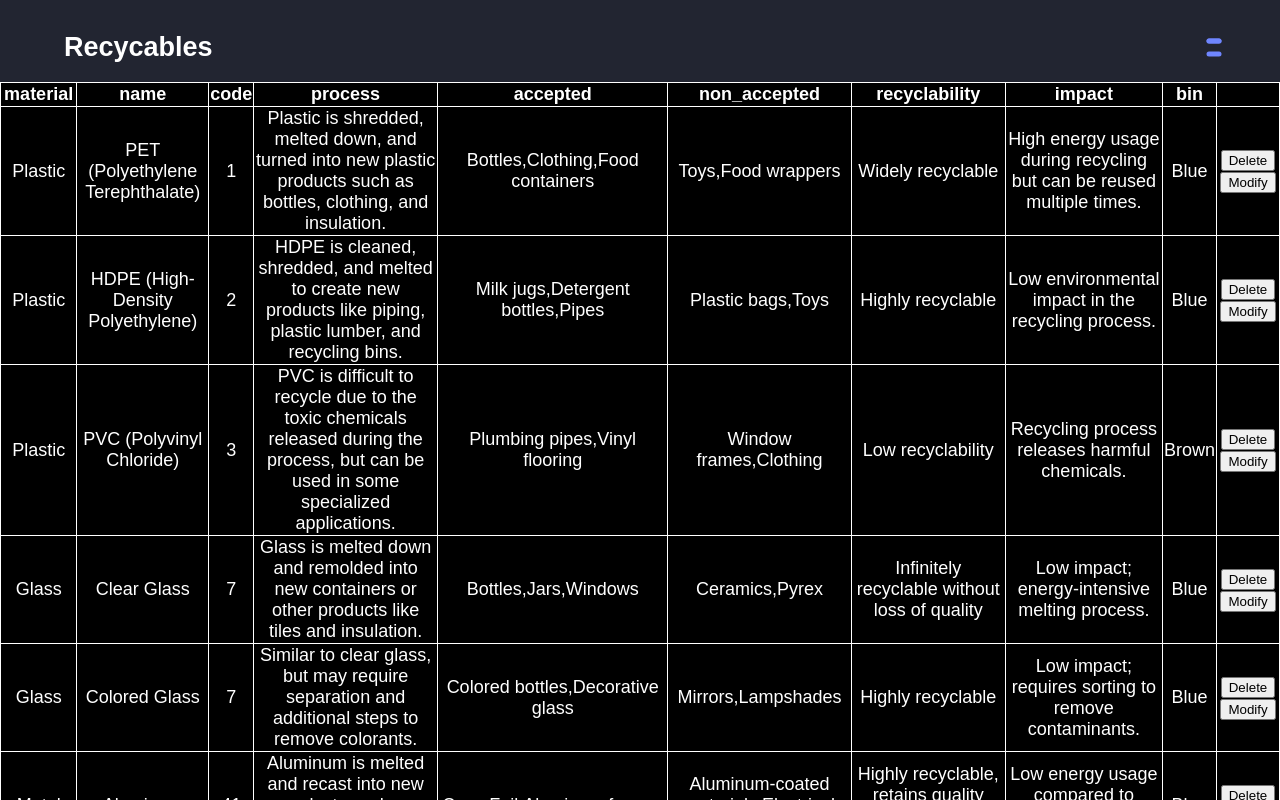
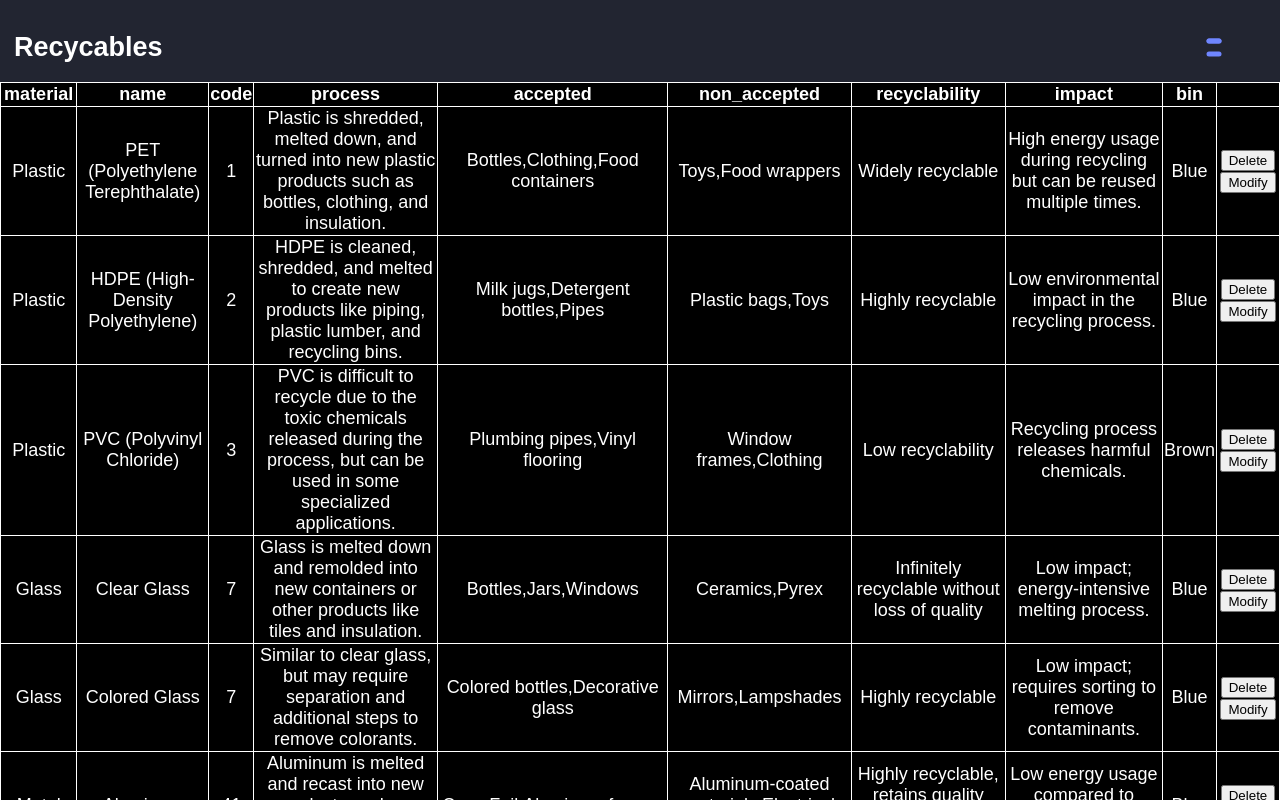
Before and after one commit to MichalSalabura/WebDevCA2, a plain HTML site: page index.html in a window 1280 px wide. Shown: the top 800 px of the page. Drawn offline with Linux system fonts and the light colour scheme.

Commit message:
Update style.css

```diff
--- a/src/styles/style.css
+++ b/src/styles/style.css
@@ -178,7 +178,7 @@ body {
 }
 
 .title{
-    transform: translate(-1100px, -6px);
+    transform: translate(-1150px, -6px);
     color: white;
 
 }
```
